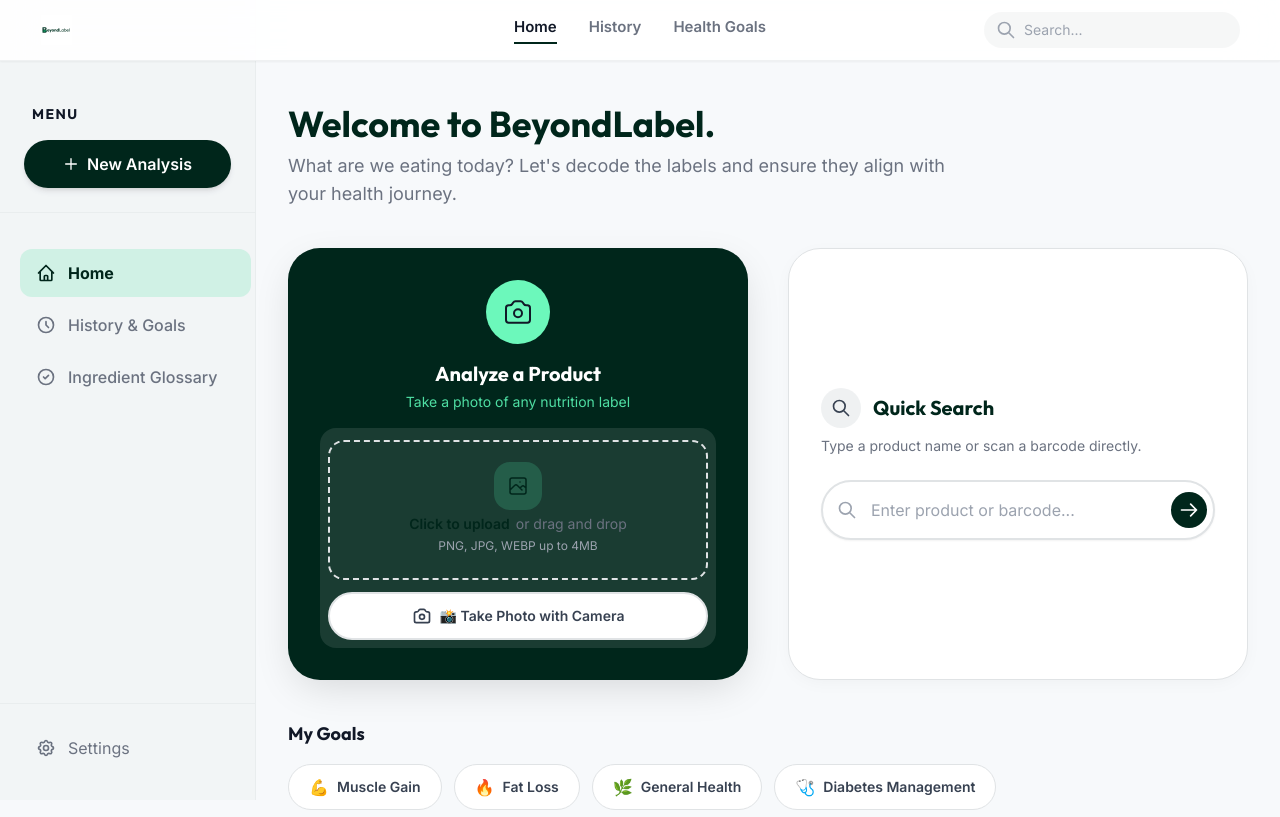
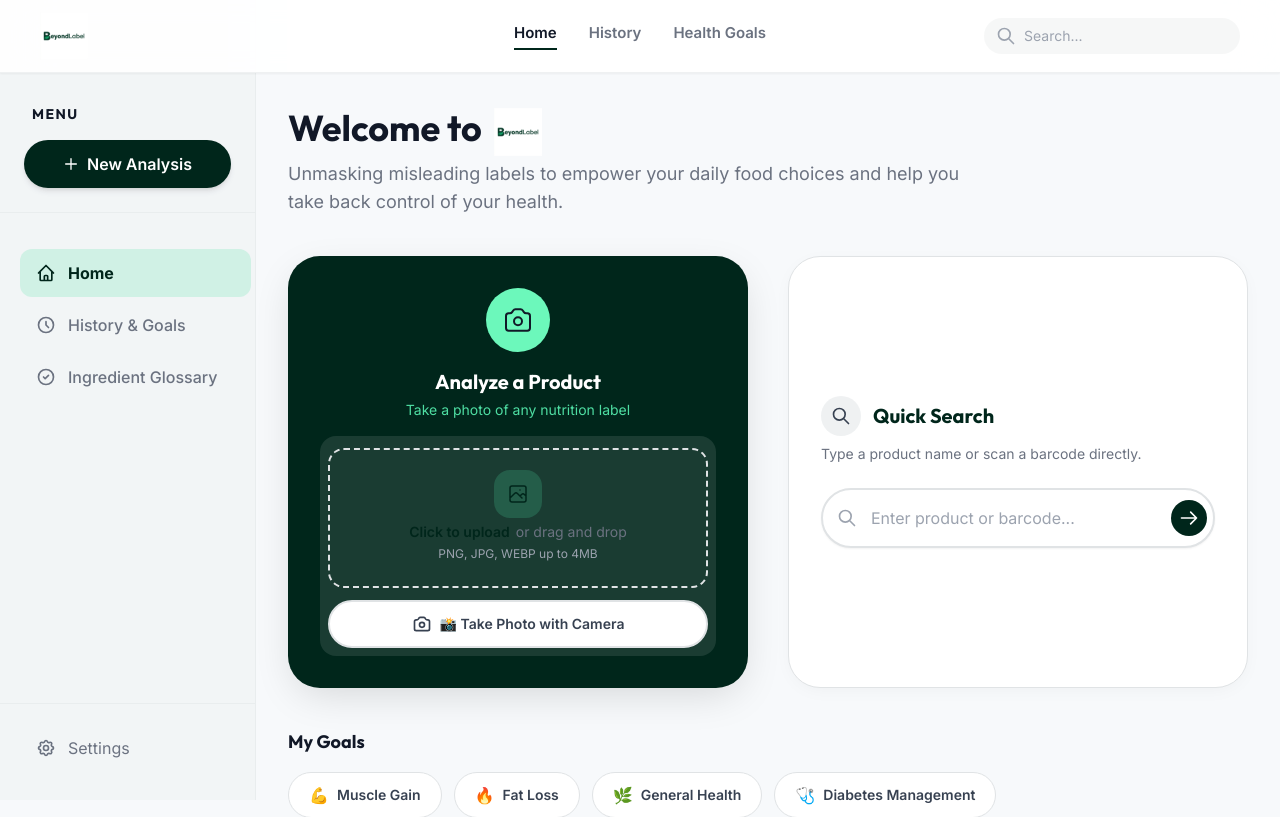
Before and after one commit to mrigank-raj/BeyondLabel, a React (Vite) app: page / in a window 1280 px wide. Shown: the top 817 px of the page. Built offline with nearby package versions, Linux system fonts and the light colour scheme; no server answers.

Commit message:
style: increase logo size and update homepage greeting and mission statement

```diff
--- a/src/components/DashboardHome.jsx
+++ b/src/components/DashboardHome.jsx
@@ -13,13 +13,15 @@
     <div className="w-full">
       {/* Mobile Header (Hidden on Desktop) */}
       <div className="lg:hidden flex items-center gap-2 mb-6 px-1">
-        <img src="/logo.png" alt="BeyondLabel" className="h-8 object-contain" />
+        <img src="/logo.png" alt="BeyondLabel" className="h-10 md:h-12 object-contain" />
       </div>
 
       {/* Desktop Welcome (Hidden on Mobile) */}
       <section className="hidden lg:block space-y-2 mb-10">
-        <h1 className="font-display text-4xl text-primary font-bold">Welcome to BeyondLabel.</h1>
-        <p className="text-lg text-gray-500 max-w-2xl">What are we eating today? Let's decode the labels and ensure they align with your health journey.</p>
+        <h1 className="font-display text-4xl text-gray-900 font-bold flex items-center gap-3">
+          Welcome to <img src="/logo.png" alt="BeyondLabel" className="h-12 object-contain translate-y-1" />
+        </h1>
+        <p className="text-lg text-gray-500 max-w-2xl mt-4">Unmasking misleading labels to empower your daily food choices and help you take back control of your health.</p>
       </section>
 
       {/* Mobile Search Bar (Hidden on Desktop because it's in TopNav) */}
--- a/src/components/layout/TopNavBar.jsx
+++ b/src/components/layout/TopNavBar.jsx
@@ -4,7 +4,7 @@
   return (
     <header className="hidden lg:flex fixed top-0 left-0 w-full z-50 bg-white/90 backdrop-blur-xl border-b border-surface-variant/50 shadow-sm justify-between items-center px-10 py-3">
       <div className="flex items-center gap-3 w-64">
-        <img src="/logo.png" alt="BeyondLabel" className="h-8 object-contain" />
+        <img src="/logo.png" alt="BeyondLabel" className="h-10 md:h-12 object-contain" />
       </div>
 
       <div className="flex items-center gap-8 text-[15px] font-semibold">
```
